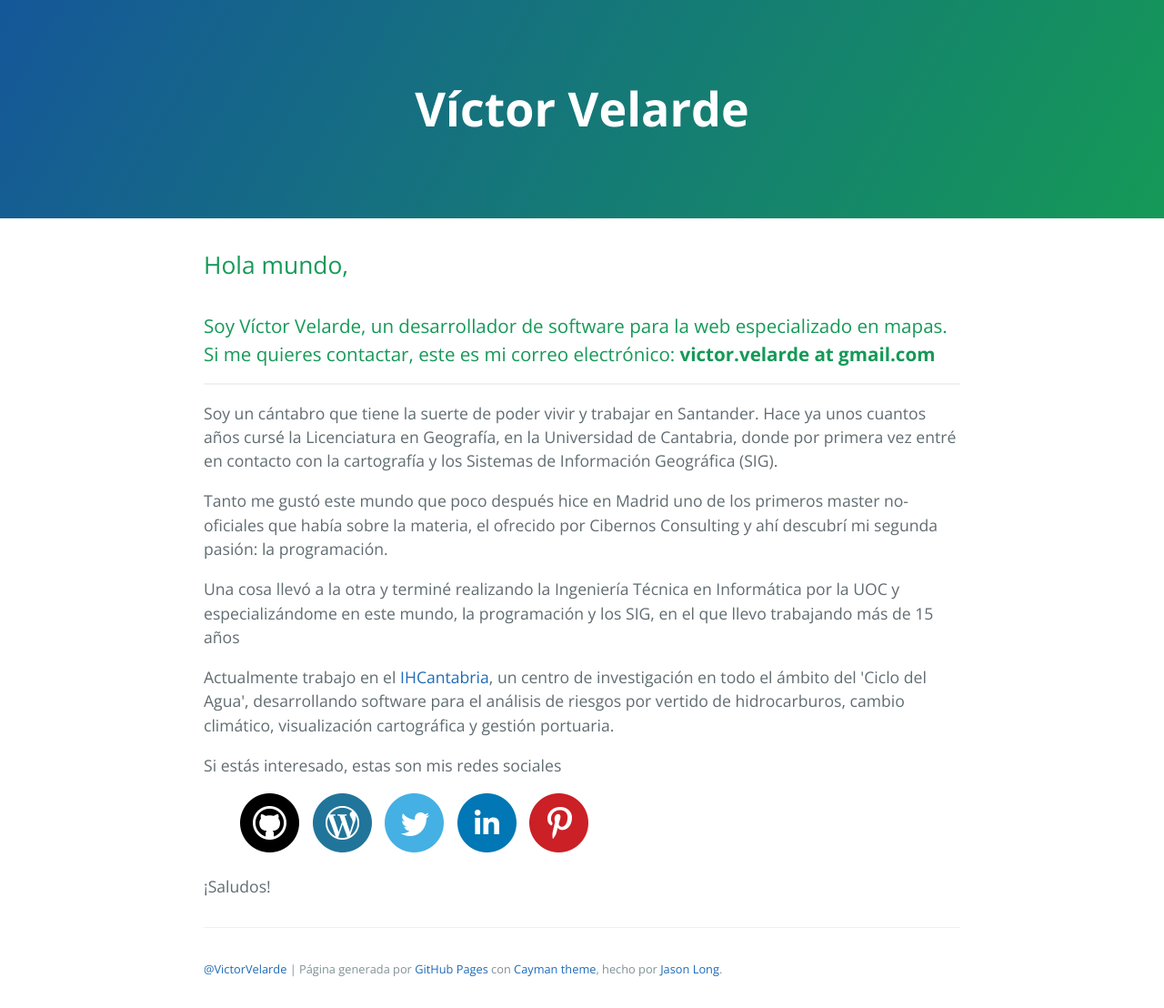
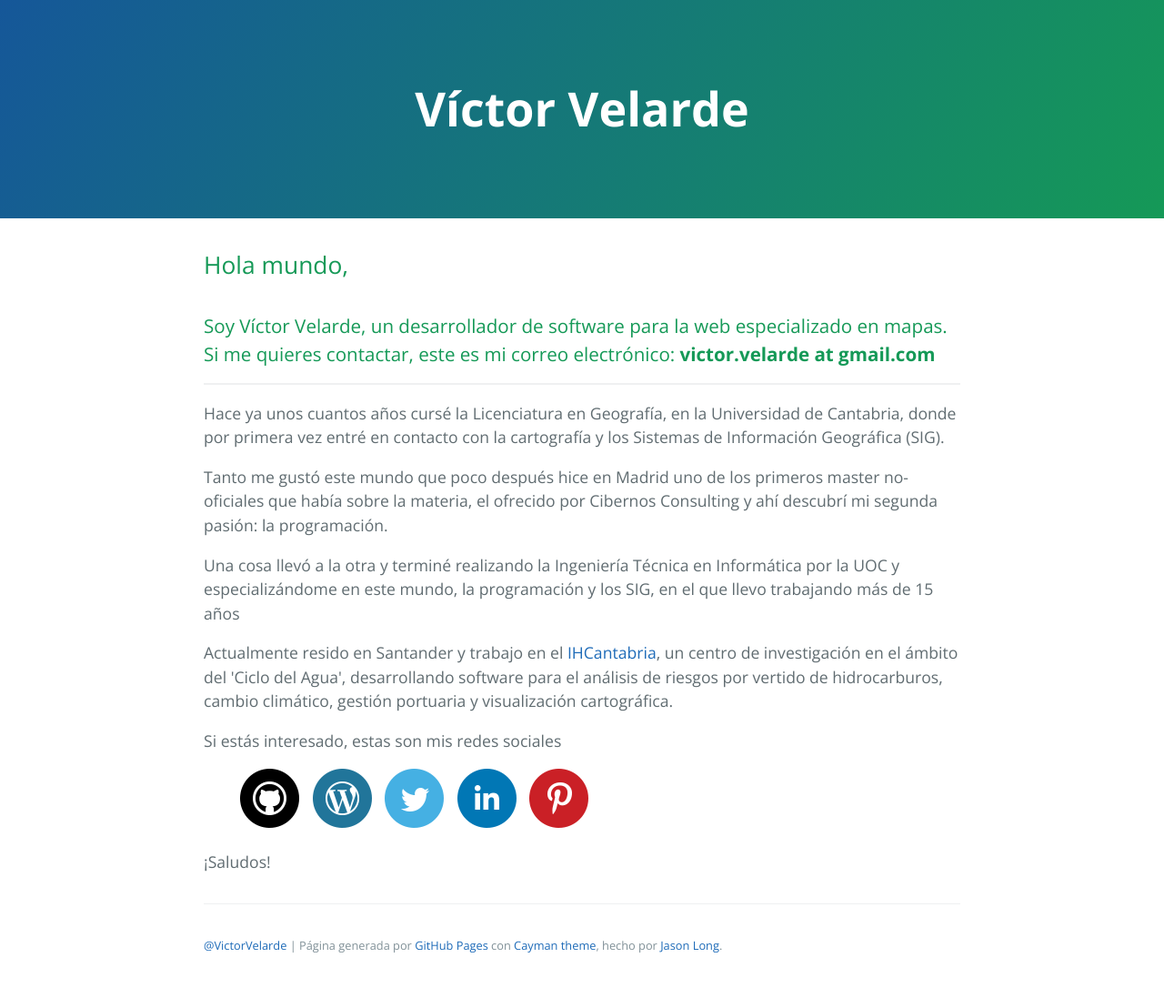
Before and after one commit to VictorVelarde/VictorVelarde.github.io, a Jekyll site: the page index.html, which Jekyll copies as it is, in a window 1280 px wide. Shown: the whole page at 91% size. Built offline with Jekyll 4.4.1, drawn with Linux system fonts in a browser that asks for light colours; after the commit the page ends 1082 px from its top, so only the background shows below that.

Commit message:
Text update

```diff
--- a/index.html
+++ b/index.html
@@ -35,13 +35,13 @@
         <h3>Soy Víctor Velarde, un desarrollador de software para la web especializado en mapas. Si me quieres contactar, este es mi correo electrónico: <strong>victor.velarde at gmail.com</strong></h3>
         <hr/>
 
-        <p>Soy un cántabro que tiene la suerte de poder vivir y trabajar en Santander. Hace ya unos cuantos años cursé la Licenciatura en Geografía, en la Universidad de Cantabria, donde por primera vez entré en contacto con la cartografía y los Sistemas de Información Geográfica (SIG).</p>
+        <p>Hace ya unos cuantos años cursé la Licenciatura en Geografía, en la Universidad de Cantabria, donde por primera vez entré en contacto con la cartografía y los Sistemas de Información Geográfica (SIG).</p>
 
         <p> Tanto me gustó este mundo que poco después hice en Madrid uno de los primeros master no-oficiales que había sobre la materia, el ofrecido por Cibernos Consulting y ahí descubrí mi segunda pasión: la programación. </p>
 
         <p>Una cosa llevó a la otra y terminé realizando la Ingeniería Técnica en Informática por la UOC y especializándome en este mundo, la programación y los SIG, en el que llevo trabajando más de 15 años</p>
 
-        <p>Actualmente trabajo en el <a href="http://www.ihcantabria.com/es/">IHCantabria</a>, un centro de investigación en todo el ámbito del 'Ciclo del Agua', desarrollando software para el análisis de riesgos por vertido de hidrocarburos, cambio climático, visualización cartográfica y gestión portuaria.</p>
+        <p>Actualmente resido en Santander y trabajo en el <a href="http://www.ihcantabria.com/es/">IHCantabria</a>, un centro de investigación en el ámbito del 'Ciclo del Agua', desarrollando software para el análisis de riesgos por vertido de hidrocarburos, cambio climático, gestión portuaria y visualización cartográfica.</p>
 
         <p>Si estás interesado, estas son mis redes sociales</p>
 
```
